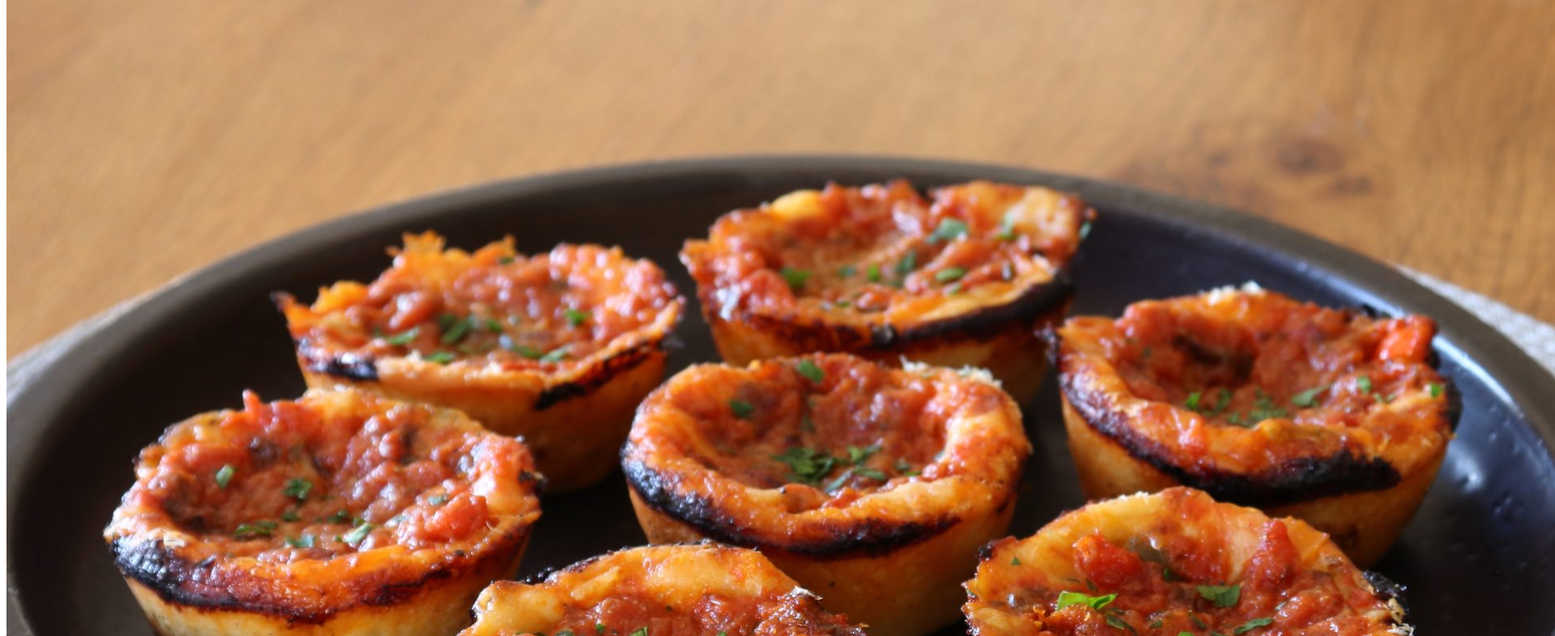
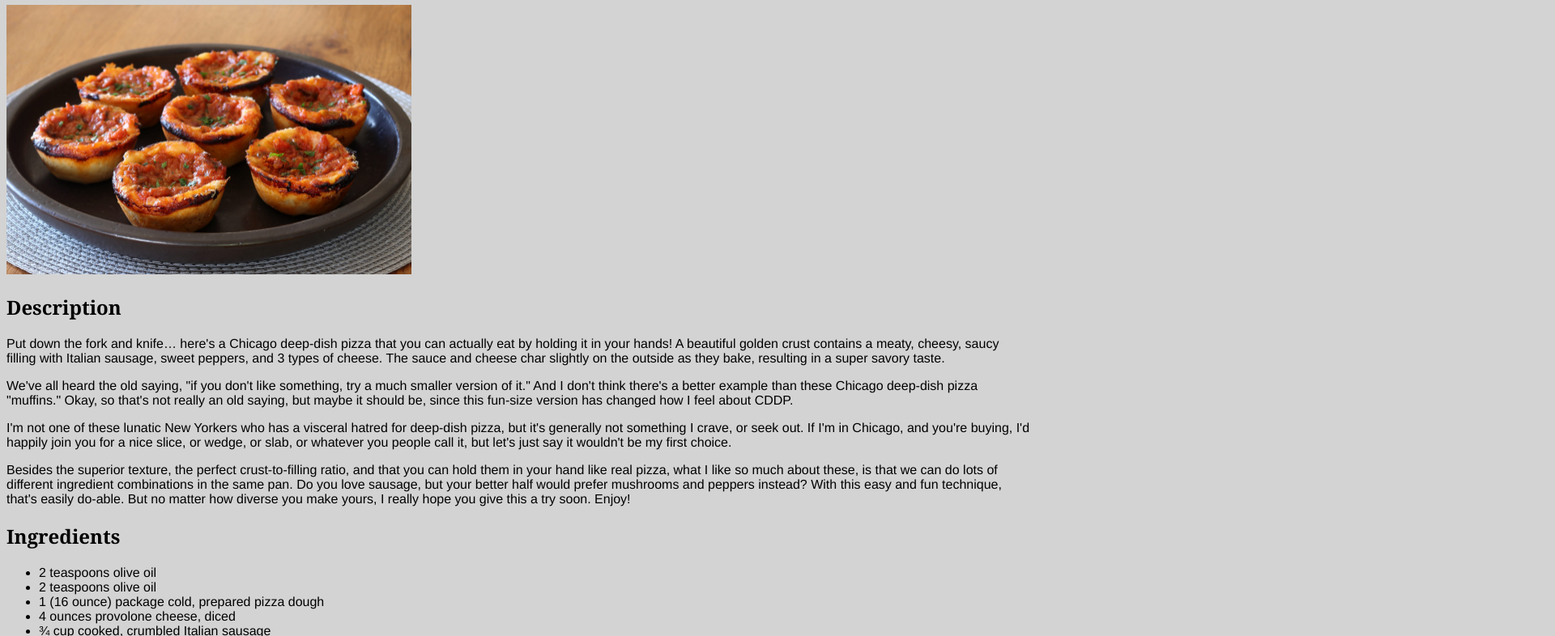
Before and after one commit to Jozinn/odin-recipes, a plain HTML site: page recipes/chicagoDeep-DishPizzaMuffins.html in a window 1280 px wide. Shown: the part 80-866 px from the top of the page at 81% size, 1920 px wide, since content can reach past the window. Drawn offline with Linux system fonts and the light colour scheme.

Commit message:
New fonts and backgraound with external CSS file

```diff
--- /dev/null
+++ b/css/style.css
@@ -0,0 +1,15 @@
+body {
+    background-color: lightgray;
+}
+h1, h2 {
+    font-family: 'Georgia', serif;
+    font-weight: bold;
+}
+p, li {
+    font-size: 16px;
+    font-family: 'Helvetica', sans-serif;
+}
+img {
+    width: 500px;
+    height: auto;
+}
--- a/recipes/chicagoDeep-DishPizzaMuffins.html
+++ b/recipes/chicagoDeep-DishPizzaMuffins.html
@@ -5,6 +5,7 @@
     <meta http-equiv="X-UA-Compatible" content="IE=edge">
     <meta name="viewport" content="width=device-width, initial-scale=1.0">
     <title>Chicago Deep-Dish Pizza Muffins</title>
+    <link rel="stylesheet" href="../css/style.css">
 </head>
 <body>
     <h1>Chicago Deep-Dish Pizza Muffins</h1>
```
Also changed, not shown: index.html (+1 -0 lines), recipes/mom-MomsStickyBuns.html (+1 -0 lines), recipes/sesame-OrangeBeefandVeggieStir-Fry.html (+1 -0 lines).
